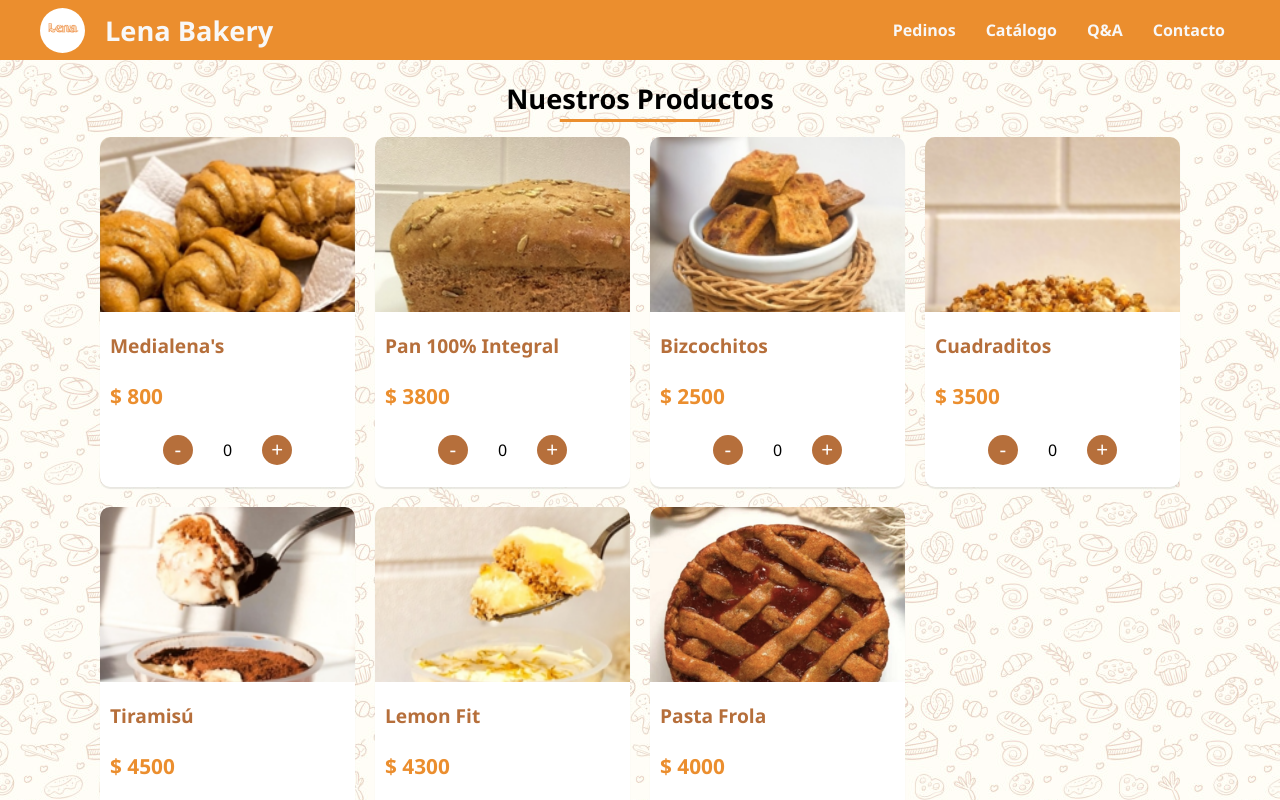
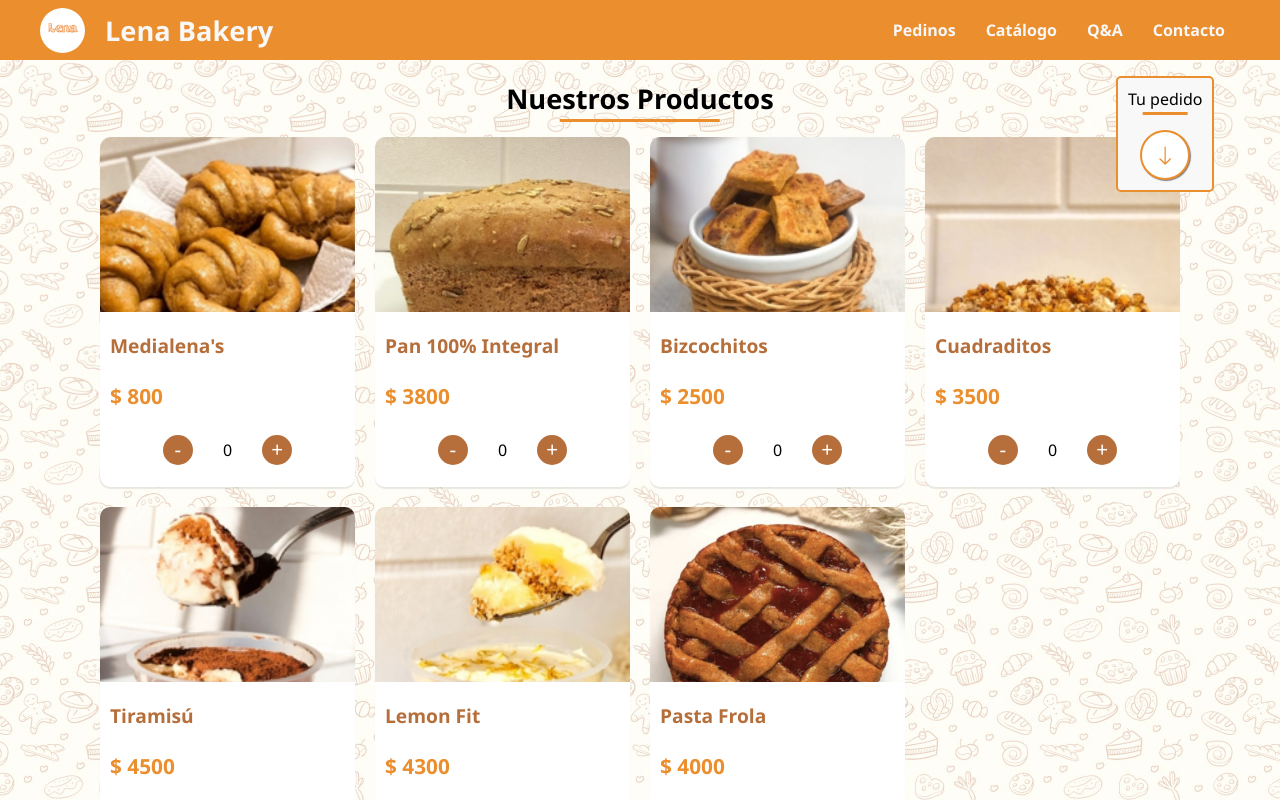
Before and after one commit to nunezjorgepy/Lena-Bakery, a React (Vite) app: page /buy in a window 1280 px wide. Shown: the top 800 px of the page. Built offline with nearby package versions, Linux system fonts and the light colour scheme.

Commit message:
Creado el botón para bajar hasta el pedido.

```diff
--- a/src/pages/BuyPage.css
+++ b/src/pages/BuyPage.css
@@ -7,6 +7,7 @@
     flex-direction: column;
     align-items: center;
     justify-content: center;
+    position: relative;
 }
 
 .buy-h2 {
@@ -90,6 +91,44 @@ WhatsApp
     margin-right: 5px;
 }
 
+/*
+===================
+'Get to' Button
+===================
+*/
+.get-to-order-continaer {
+    position: absolute;
+    display: flex;
+    flex-direction: column;
+    align-items: center;
+    right: 2dvw;
+    top: 2dvh;
+    z-index: 100;
+    padding: 10px;
+    border-radius: 5px;
+    background-color: var(--light-color);
+    border: 2px solid var(--primary-color);
+}
+.get-to-span {
+    font-size: 1rem;
+    padding: 0;
+    margin-top: 0;
+}
+.get-to-btn {
+    width: 50px;
+    height: 50px;
+    border: 2px solid var(--primary-color);
+    border-radius: 50%;
+    box-shadow: 1px 1px 1px rgb(128, 128, 128);
+    background-color: white;
+    color: var(--primary-color);
+    font-size: 1.3rem;
+    transition: all var(--transitions-time) ease;
+}
+.get-to-btn:hover {
+    transform: translateY(7px) scale(1.1);
+}
+
 
 /*
 ===================
--- a/src/pages/BuyPage.jsx
+++ b/src/pages/BuyPage.jsx
@@ -14,6 +14,10 @@ function BuyPage() {
     <div className="max-container">
         <HeaderComponent />
         <main className="buy-main">
+          <div className="get-to-order-continaer">
+            <span className='get-to-span buy-h2'>Tu pedido</span>
+            <button className="get-to-btn"><i className="bi bi-arrow-down"></i></button>
+          </div>
           {/* Título */}
           <h2 className="buy-h2">Nuestros Productos</h2>
 
```
